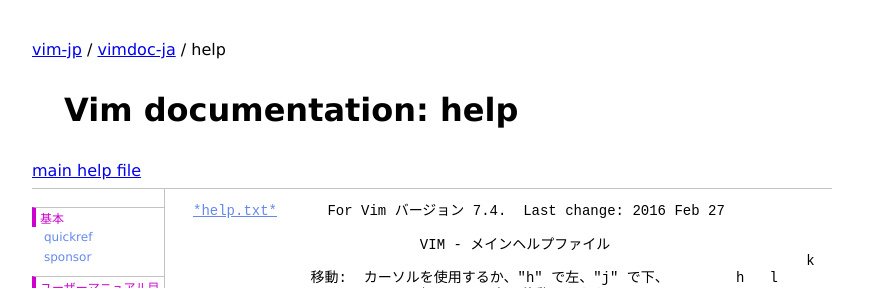
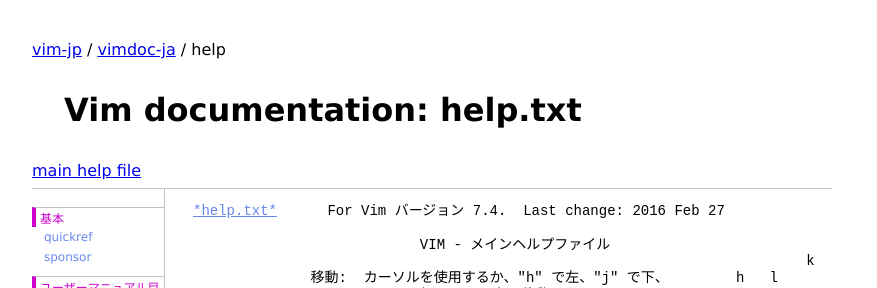
Before and after one commit to vim-jp/vimdoc-ja, a Jekyll site: the page built from index.html, in a window 1280 px wide and 900 px high. Shown: the top 288 px of the window, without its empty margins (208-1085 px from the left). Built offline with Jekyll 4.4.1, drawn with Linux system fonts in a browser that asks for light colours; nearby versions of some CDN libraries; comment, search, counter and statistics services are not loaded.

Commit message:
Improve title

```diff
--- a/_layouts/vimdoc.html
+++ b/_layouts/vimdoc.html
@@ -2,7 +2,7 @@
 <html>
 <head>
 <meta charset="UTF-8">
-<title>Vim documentation: {{ page.helpname }}</title>
+<title>Vim: {{ page.helpname }}.txt</title>
 <meta name="Generator" content="Vim/7.4">
 <meta name="plugin-version" content="vim7.4_v1">
 <meta name="syntax" content="help">
@@ -34,7 +34,7 @@
   <a href="http://vim-jp.org/">vim-jp</a>
   / <a href="http://vim-jp.org/vimdoc-ja/">vimdoc-ja</a>
   / {{ page.helpname }}<br />
-  <a name="top"></a><h1>Vim documentation: {{ page.helpname }}</h1>
+  <a name="top"></a><h1>Vim documentation: {{ page.helpname }}.txt</h1>
   <a href="index.html">main help file</a>
 </div>
 </header>
```
